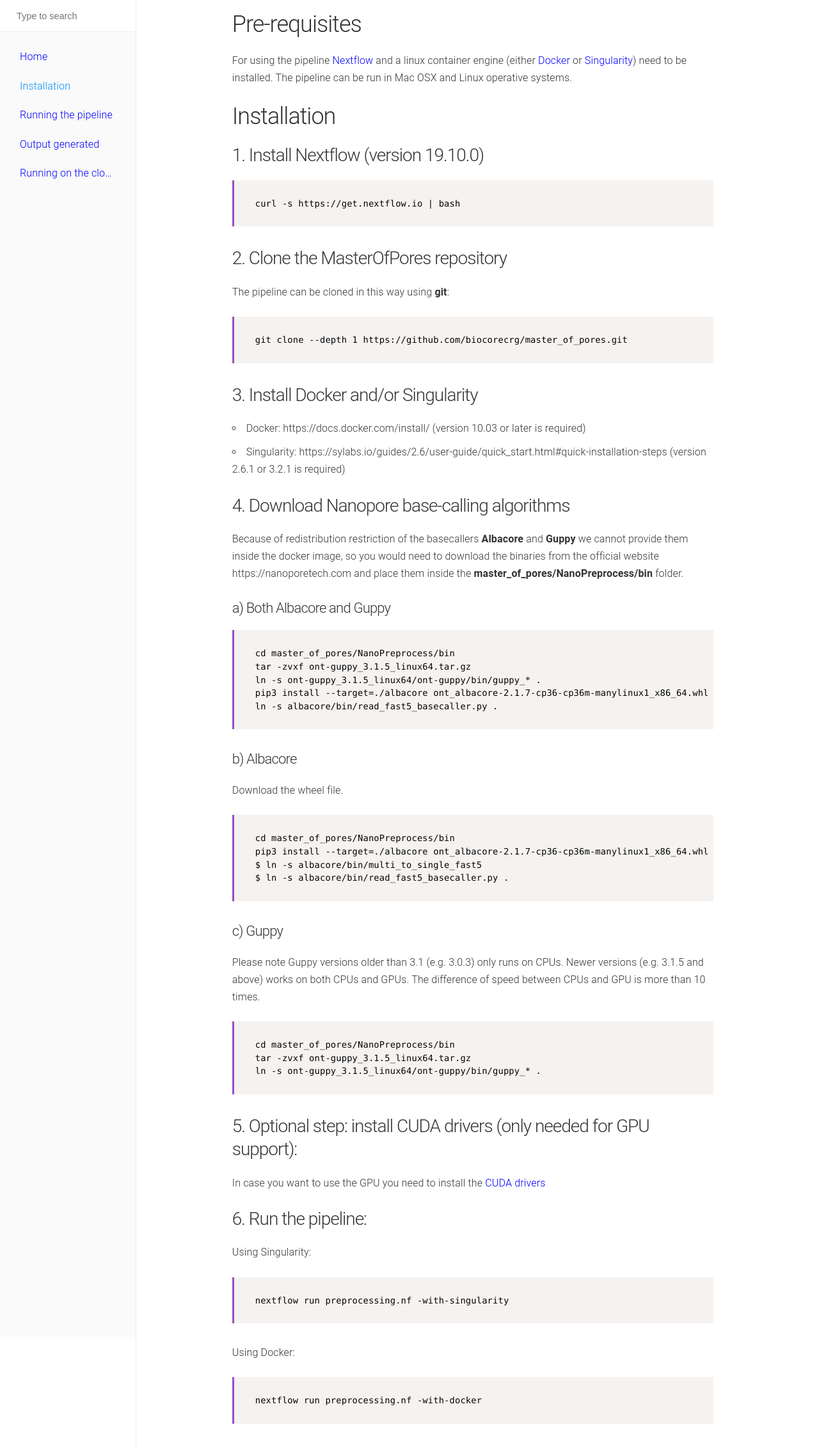
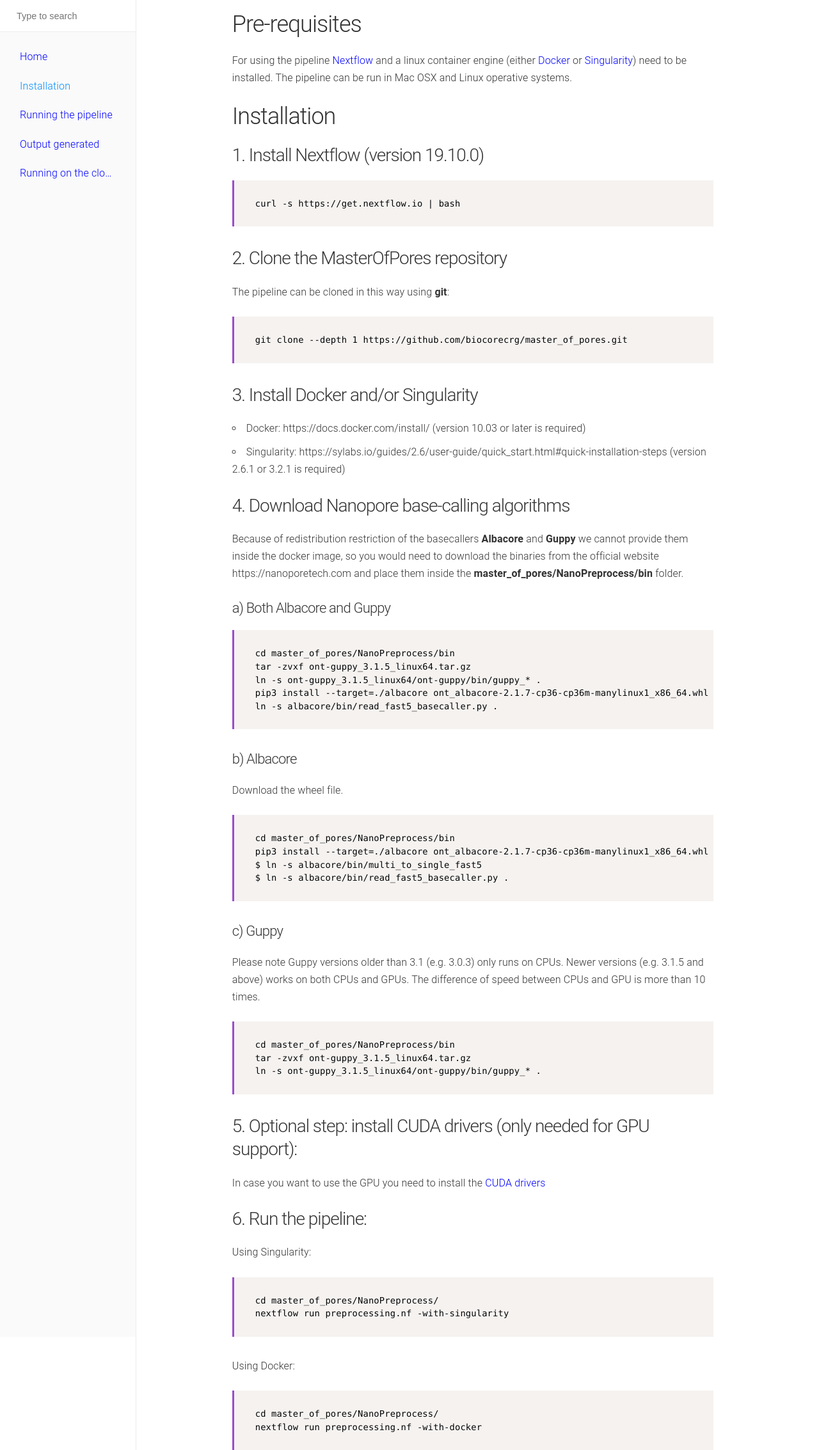
Before and after one commit to biocorecrg/master_of_pores, a Jekyll site: the page built from docs/install.md, in a window 1280 px wide. Shown: the whole page at 64% size. Built offline with Jekyll 4.4.1, drawn with Linux system fonts in a browser that asks for light colours.

Commit message:
Update install.md

````diff
--- a/docs/install.md
+++ b/docs/install.md
@@ -67,9 +67,11 @@
 ### 6. Run the pipeline:
 Using Singularity:
 ```bash
+cd master_of_pores/NanoPreprocess/
 nextflow run preprocessing.nf -with-singularity
 ```
 Using Docker:
 ```bash
+cd master_of_pores/NanoPreprocess/
 nextflow run preprocessing.nf -with-docker
 ```
````
